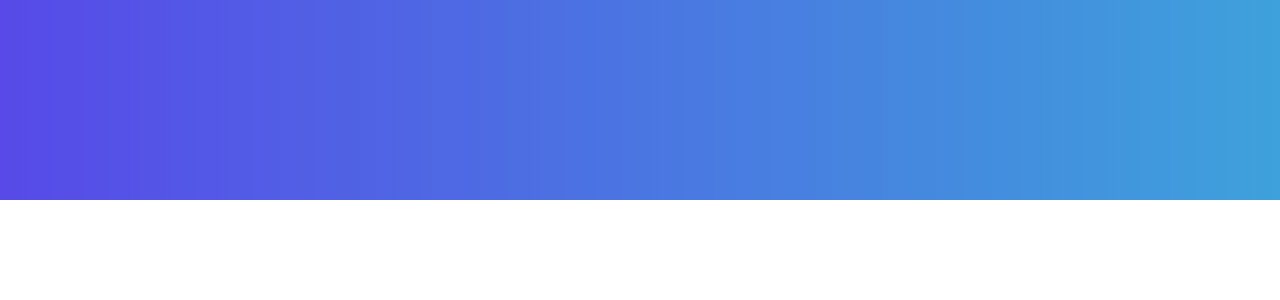
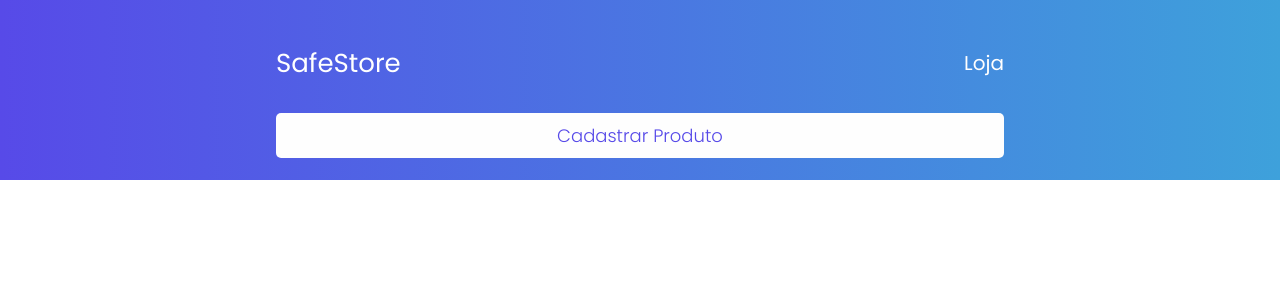
Before and after one commit to eduardozuppodev/safestore-koob, a React (Create React App) app: page / in a window 1280 px wide. Shown: the top 300 px of the page. Built offline with nearby package versions, Linux system fonts and the light colour scheme.

Commit message:
created and styled header component

```diff
--- a/src/components/Header/index.tsx
+++ b/src/components/Header/index.tsx
@@ -1,9 +1,21 @@
 import React from 'react';
 
-import { Container } from './styles';
+import { Container, Content, ContentTitle, Title, SubTitle, ContentButton, OpacityButton } from './styles';
 
 const Header: React.FC = () => {
-  return <Container></Container>;
+  return (
+    <Container>
+      <Content>
+        <ContentTitle>
+          <Title>SafeStore</Title>
+          <SubTitle>Loja</SubTitle>
+        </ContentTitle>
+        <ContentButton>
+          <OpacityButton>Cadastrar Produto</OpacityButton>
+        </ContentButton>
+      </Content>
+    </Container>
+  );
 };
 
 export default Header;
--- a/src/components/Header/styles.ts
+++ b/src/components/Header/styles.ts
@@ -3,7 +3,81 @@ import { colors } from '../../styles/colors';
 
 export const Container = styled.div`
   width: 100%;
-  height: 200px;
+  height: 180px;
 
   background: ${colors.header.background};
+
+  display: flex;
+  align-items: center;
+  justify-content: center;
 `;
+
+export const Content = styled.div`
+  width: 100%;
+  max-width: 768px;
+  height: 100%;
+
+  display: flex;
+  flex-direction: column;
+  justify-content: center;
+`;
+
+export const ContentTitle = styled.div`
+  width: 100%;
+  height: 50%;
+
+  display: flex;
+  align-items: center;
+  flex-direction: row;
+  justify-content: space-between;
+`;
+
+export const Title = styled.h1`
+  color: ${colors.header.primary};
+
+  font-size: 26px;
+  font-weight: 400;
+
+  padding: 0 20px;
+`;
+
+export const SubTitle = styled.span`
+  color: ${colors.header.primary};
+
+  font-size: 20px;
+  font-weight: 400;
+
+  padding: 0 20px;
+`;
+
+export const ContentButton = styled.div`
+  width: 100%;
+  height: 30%;
+
+  display: flex;
+  align-items: center;
+`;
+
+export const OpacityButton = styled.button`
+  width: 100%;
+  height: 45px;
+
+  background: #fefefe;
+  border: none;
+  border-radius: 5px;
+
+  color: #574ae8;
+  font-size: 18px;
+  font-weight: 300;
+
+  text-align: center;
+
+  padding: 0 20px;
+  margin: 0 20px;
+
+  cursor: pointer;
+
+  &:hover {
+    opacity: 0.9;
+  }
+`;
--- a/src/styles/GlobalStyles.ts
+++ b/src/styles/GlobalStyles.ts
@@ -5,7 +5,8 @@ export default createGlobalStyle`
     * {
         margin: 0;
         padding: 0;
-        box-sizing: border-box
+        box-sizing: border-box;
+        font-family: "Poppins", sans-serif
     }
     html {
         min-height: 100%;
--- a/src/styles/colors.ts
+++ b/src/styles/colors.ts
@@ -1,6 +1,7 @@
 export const colors = {
   header: {
     background: 'linear-gradient(90deg, #574AE8 0%, #3EA1DB 100%)',
+    primary: '#fff',
   },
   body: {
     background: '#fff',
```
